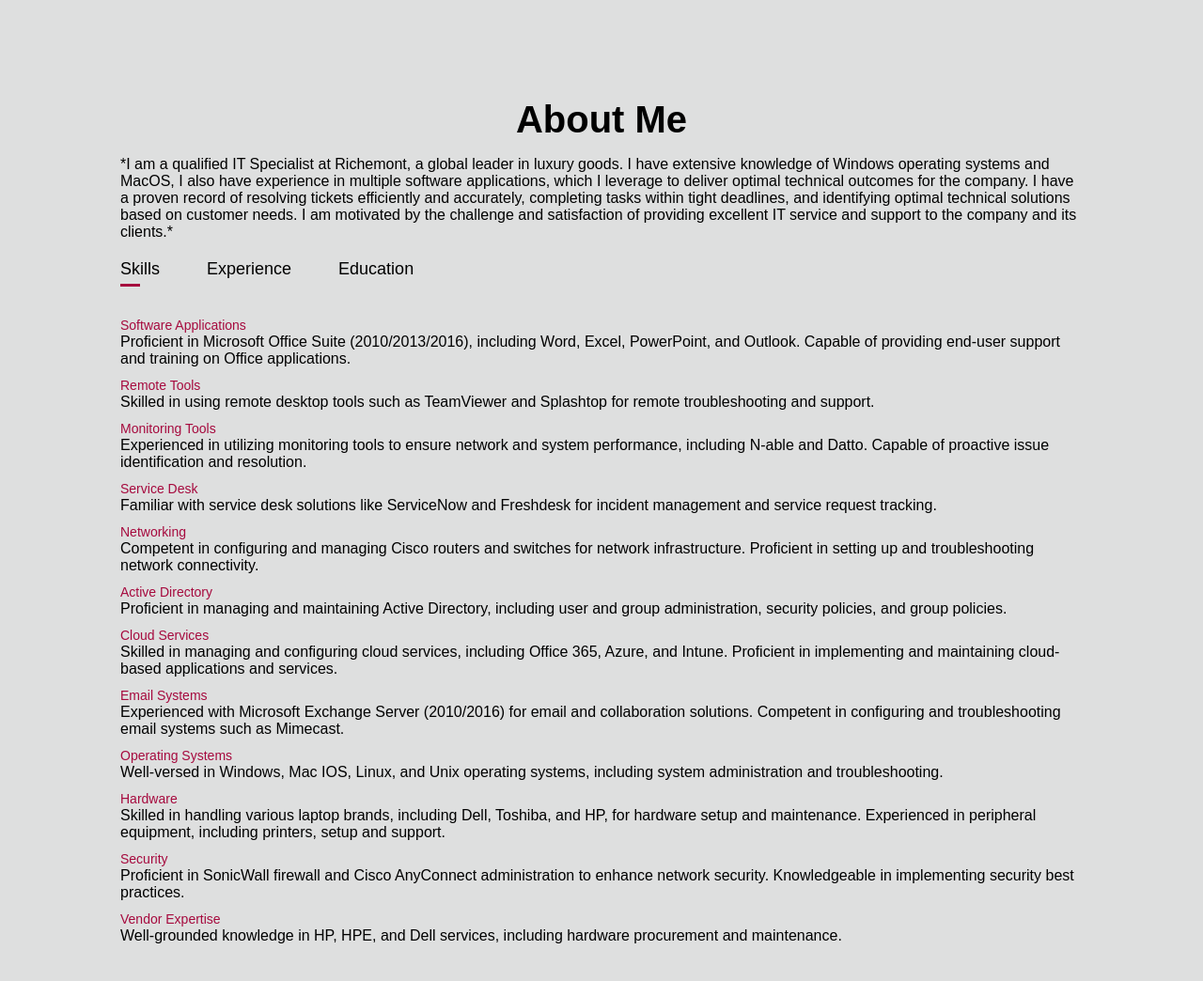
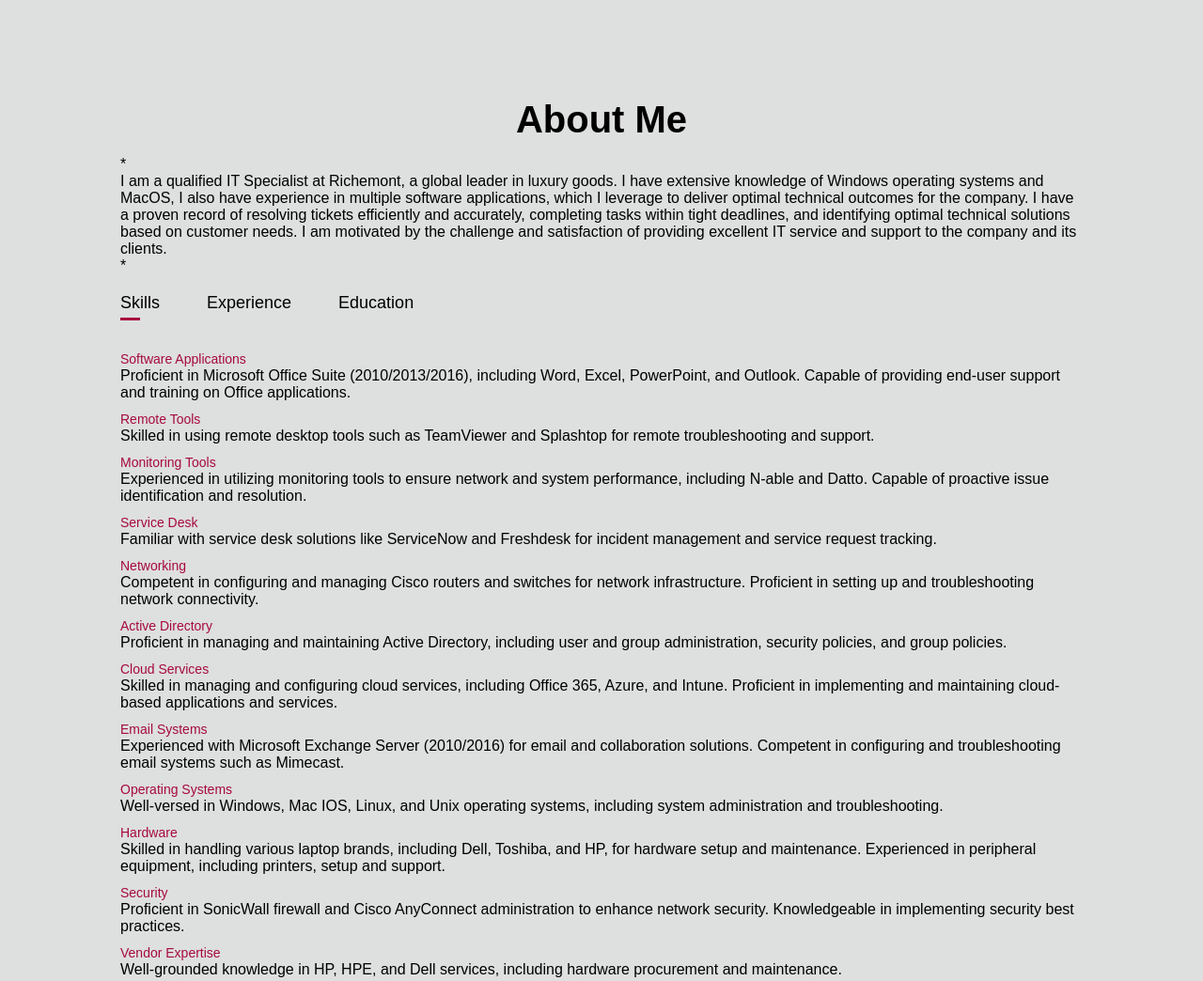
Before and after one commit to Nurabow/mycv, a plain HTML site: page index.html in a window 1280 px wide. Shown: the part 800-1844 px from the top of the page at 94% size. Drawn offline with Linux system fonts and the light colour scheme.

Commit message:
Update index.html

```diff
--- a/index.html
+++ b/index.html
@@ -38,10 +38,10 @@
             </div> -->
             <div class="about">
                 <h1 class="sub-title">About Me</h1>
-                <p>*I am a qualified IT Specialist at Richemont, a global leader in luxury goods.
+                *<p>I am a qualified IT Specialist at Richemont, a global leader in luxury goods.
                     I have extensive knowledge of Windows operating systems and MacOS, I also have experience in multiple software applications, which I leverage to deliver optimal technical outcomes for the company.
                     I have a proven record of resolving tickets efficiently and accurately, completing tasks within tight deadlines, and identifying optimal technical solutions based on customer needs.
-                    I am motivated by the challenge and satisfaction of providing excellent IT service and support to the company and its clients.*</p>
+                    I am motivated by the challenge and satisfaction of providing excellent IT service and support to the company and its clients.</p>*
 
                 <div class="tab-titles">
                     <p class="tab-links active-link" onclick="opentab('skills')">Skills</p>
```
